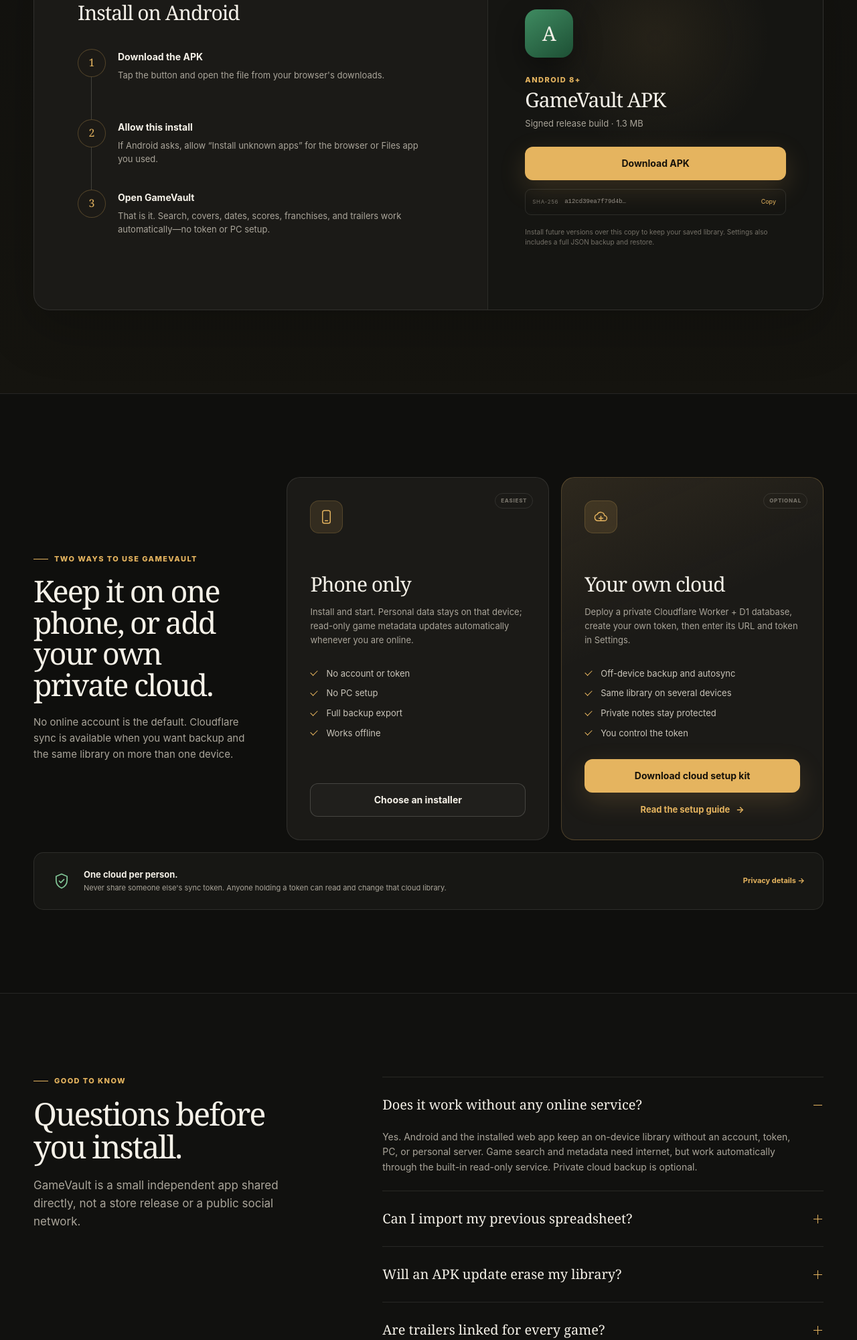
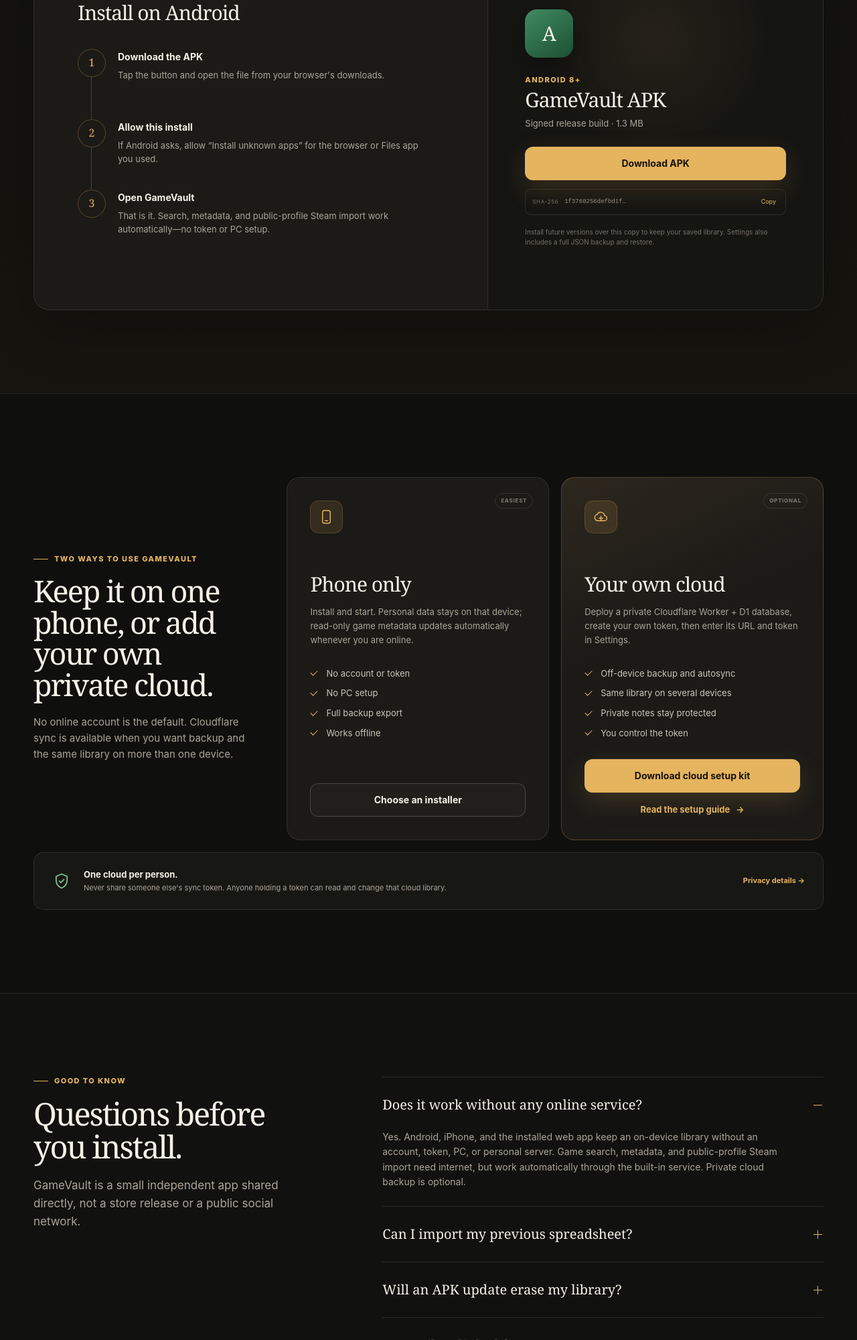
Before and after one commit to ahmedalqamzi/GameVault-Downloads, a plain HTML site: page index.html in a window 1280 px wide. Shown: the part 7308-9308 px from the top of the page at 67% size. Drawn offline with Linux system fonts and the light colour scheme.

Commit message:
release: publish standalone Steam mobile update

```diff
--- a/index.html
+++ b/index.html
@@ -285,7 +285,7 @@
                 <ol class="steps">
                   <li><span>1</span><div><strong>Download the APK</strong><p>Tap the button and open the file from your browser's downloads.</p></div></li>
                   <li><span>2</span><div><strong>Allow this install</strong><p>If Android asks, allow “Install unknown apps” for the browser or Files app you used.</p></div></li>
-                  <li><span>3</span><div><strong>Open GameVault</strong><p>That is it. Search, covers, dates, scores, franchises, and trailers work automatically—no token or PC setup.</p></div></li>
+                  <li><span>3</span><div><strong>Open GameVault</strong><p>That is it. Search, metadata, and public-profile Steam import work automatically—no token or PC setup.</p></div></li>
                 </ol>
               </div>
               <div class="download-card">
@@ -294,7 +294,7 @@
                 <h3>GameVault APK</h3>
                 <p>Signed release build · 1.3 MB</p>
                 <a class="button button-primary button-full" href="downloads/GameVault-Android.apk" download>Download APK</a>
-                <div class="checksum"><span>SHA-256</span><code>a12cd39ea7f79d4b…</code><button type="button" data-copy="a12cd39ea7f79d4b79ca3e009cea24c3d75687673765c39c58cbdcda2d3b584b" aria-label="Copy Android checksum">Copy</button></div>
+                <div class="checksum"><span>SHA-256</span><code>1f3760256defbd1f…</code><button type="button" data-copy="1f3760256defbd1f6fdf796f685407b78295a44dc7d533c84da1fb992be42d1e" aria-label="Copy Android checksum">Copy</button></div>
                 <p class="card-note">Install future versions over this copy to keep your saved library. Settings also includes a full JSON backup and restore.</p>
               </div>
             </div>
@@ -314,9 +314,9 @@
                 <div class="download-icon ios-icon"></div>
                 <p class="eyebrow">IPHONE · IOS 17+</p>
                 <h3>GameVault IPA</h3>
-                <p>Unsigned native build · 963 KB</p>
+                <p>Unsigned native build · 1.0 MB</p>
                 <a class="button button-primary button-full" href="downloads/GameVault-iOS-unsigned.ipa" download>Download IPA</a>
-                <div class="checksum"><span>SHA-256</span><code>fd09c641ee07fc40…</code><button type="button" data-copy="fd09c641ee07fc401cd188b50648bfa65bf5b539e6f682bc84553bd222951227" aria-label="Copy iPhone checksum">Copy</button></div>
+                <div class="checksum"><span>SHA-256</span><code>c70d8f28b0dcb3aa…</code><button type="button" data-copy="c70d8f28b0dcb3aa5fb4b6a6e74a5b7d8e74f50bc0124ec4c46f48f2922a0894" aria-label="Copy iPhone checksum">Copy</button></div>
                 <p class="card-note">This IPA is not App Store-signed. GameVault never receives your Apple Account password.</p>
               </div>
             </div>
@@ -388,7 +388,7 @@
           <div class="faq-list reveal" data-delay="1">
             <details open>
               <summary>Does it work without any online service?<span></span></summary>
-              <p>Yes. Android and the installed web app keep an on-device library without an account, token, PC, or personal server. Game search and metadata need internet, but work automatically through the built-in read-only service. Private cloud backup is optional.</p>
+              <p>Yes. Android, iPhone, and the installed web app keep an on-device library without an account, token, PC, or personal server. Game search, metadata, and public-profile Steam import need internet, but work automatically through the built-in service. Private cloud backup is optional.</p>
             </details>
             <details>
               <summary>Can I import my previous spreadsheet?<span></span></summary>
```
Also changed, not shown: README.md, 2 other files.
